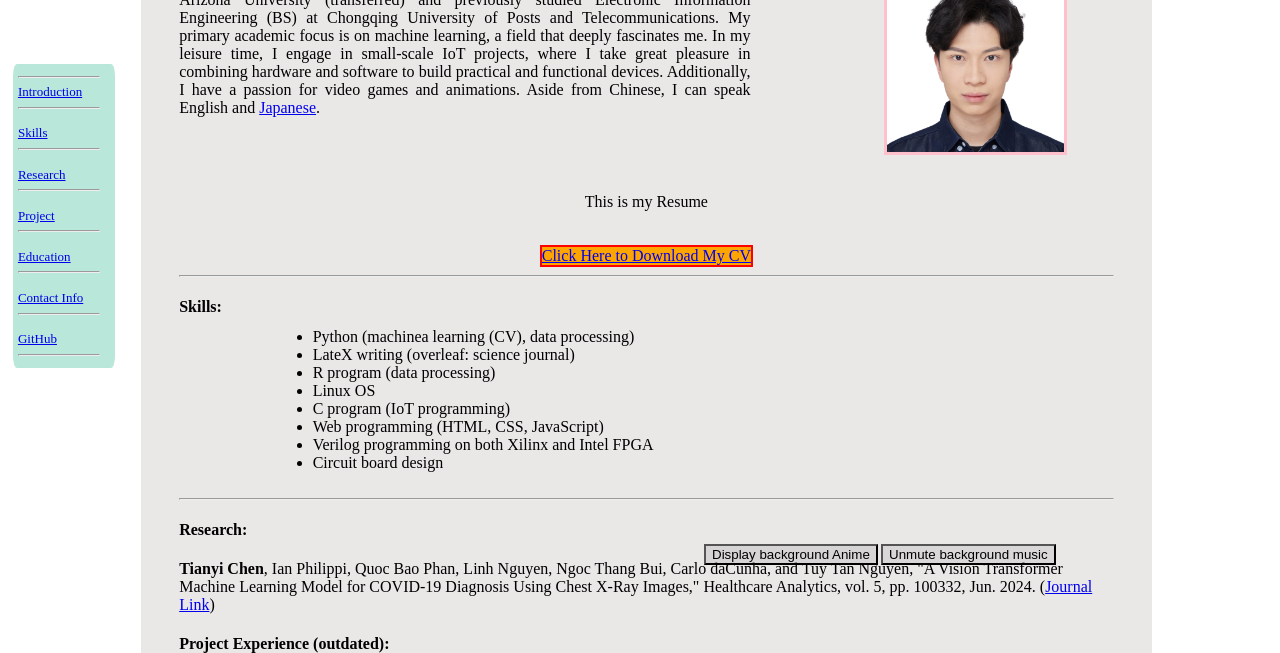
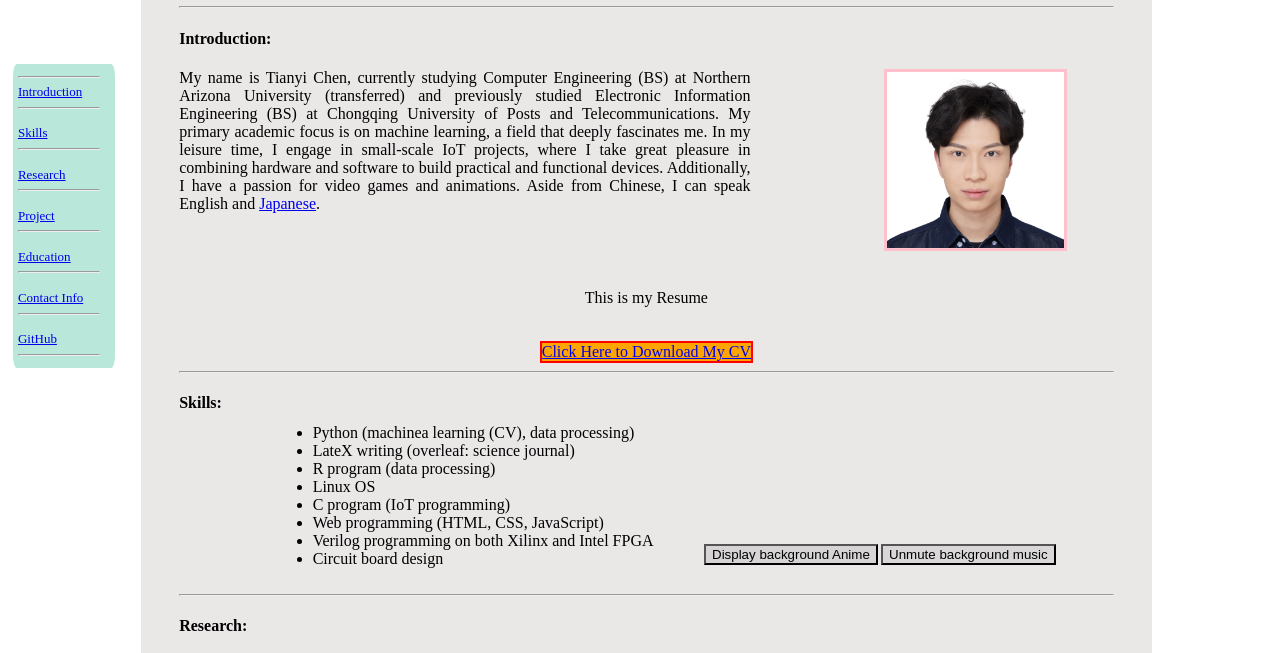
Before and after one commit to TyBruceChen/Web-mushyokutense, a plain HTML site: page index.html in a window 1280 px wide. Shown: the part 176-829 px from the top of the page. Drawn offline with Linux system fonts and the light colour scheme.

Commit message:
Update style.css

```diff
--- a/styles/style.css
+++ b/styles/style.css
@@ -15,7 +15,7 @@ main{
     max-width: 1500px;
     margin: 10%;
     position: absolute;
-    top: -20%;
+    top: -8%;
     border-radius: 5%;
     padding: 3%;
 }
```
